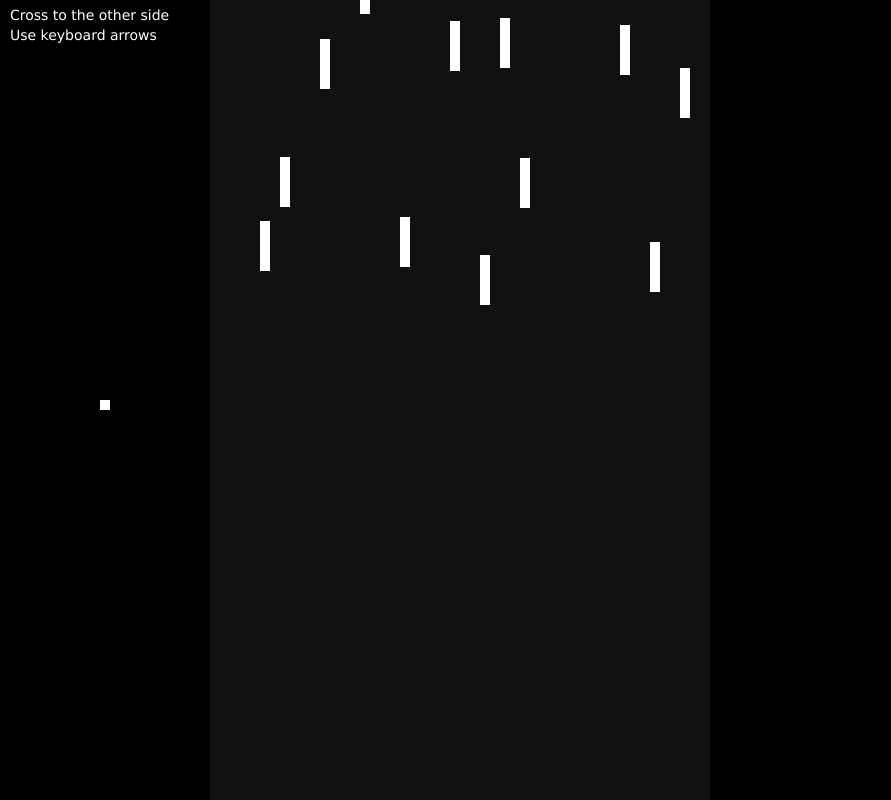
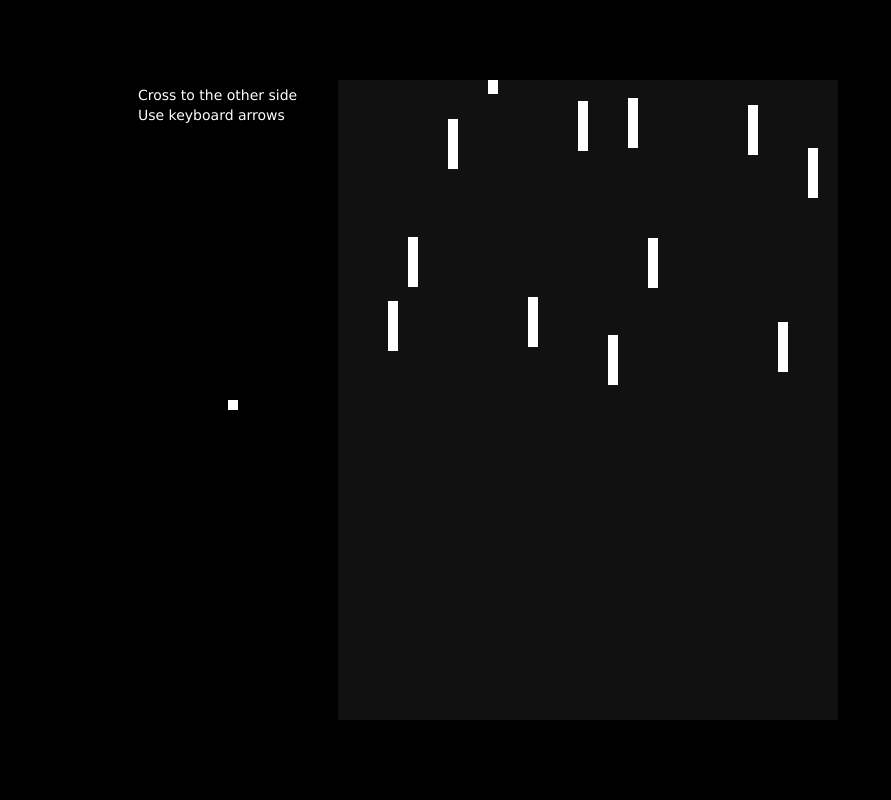
Before and after one commit to b0unt9/2022-Game-Programming-Canvas, a plain HTML site: page index.html in a window 1280 px wide. Shown: the whole page, without its empty margins (0-891 px from the left). Drawn offline with Linux system fonts and the light colour scheme.

Commit message:
canvas를 가운데 정렬

```diff
--- a/script.js
+++ b/script.js
@@ -2,8 +2,8 @@ document.addEventListener('DOMContentLoaded', () => {
     var canvas = document.getElementById('game');
     var ctx = canvas.getContext('2d');
 
-    canvas.width = window.innerWidth;
-    canvas.height = window.innerHeight;
+    canvas.width = window.innerWidth * 0.8;
+    canvas.height = window.innerHeight * 0.8;
 
     function rand(min, max, interval) {
         if (interval === undefined) interval = 1;
--- a/style.css
+++ b/style.css
@@ -3,12 +3,15 @@
     margin: 0;
 }
 
-html, body, canvas {
-    width: 100%;
-    height: 100%;
+html, body {
     background: #000;
 }
 
 canvas {
-    display: block;
+    position: absolute;
+    top: 0;
+    bottom: 0;
+    left: 0;
+    right: 0;
+    margin: auto;
 }
```
Also changed, not shown: index.html (+3 -1 lines).
